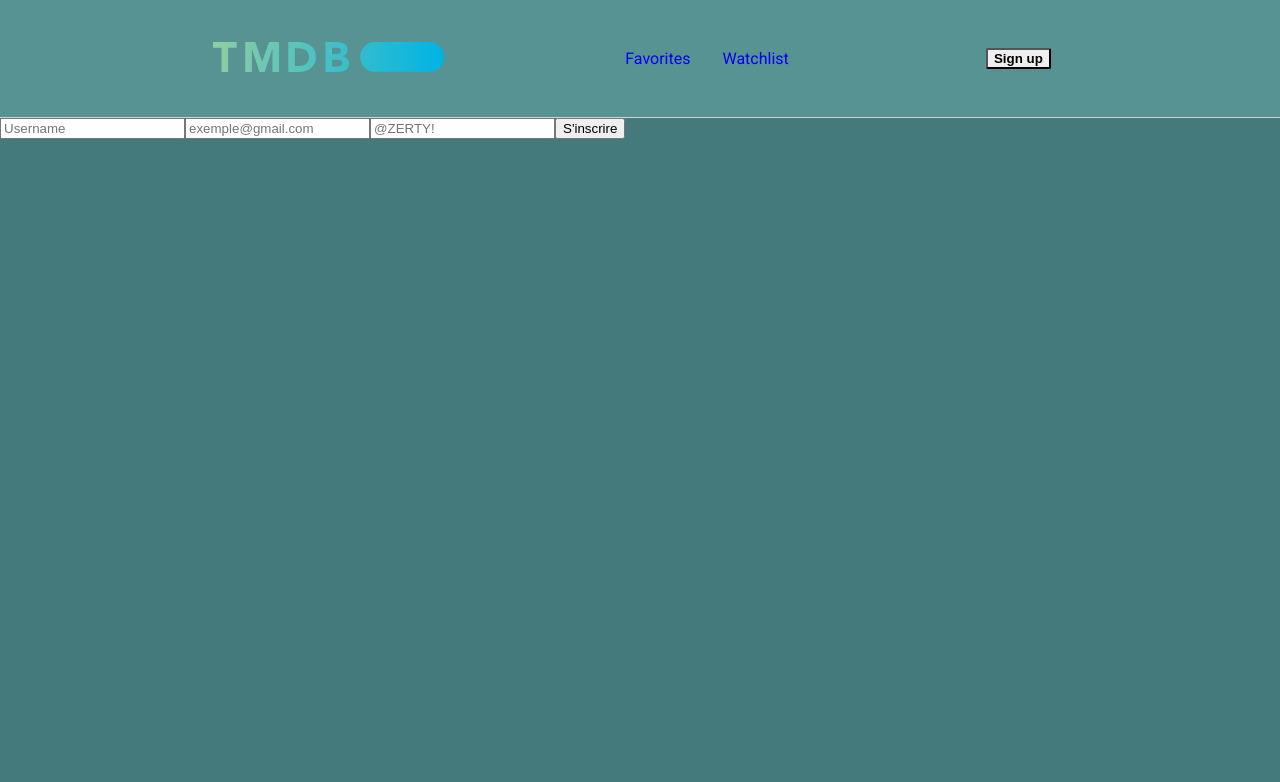
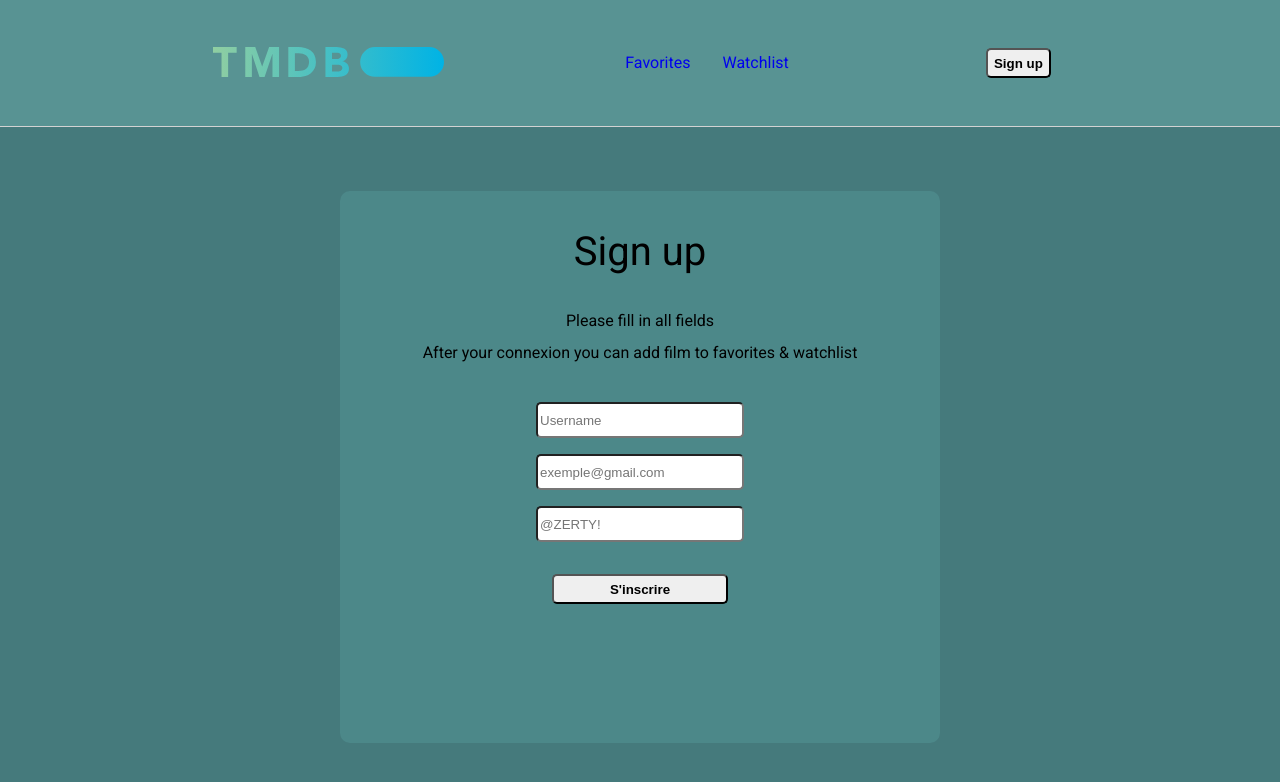
Before and after one commit to MarieMelodyF/Fleet, a React (Vite) app: page /signup/approved in a window 1280 px wide. Shown: the top 782 px of the page. Built offline with nearby package versions, Linux system fonts and the light colour scheme; no server answers.

Commit message:
supp not used, toast added, css signup

```diff
--- a/src/App.css
+++ b/src/App.css
@@ -134,6 +134,8 @@ h4 {
   margin: 1rem;
   font-weight: bold;
   cursor: pointer;
+  border-radius: 5px;
+  height: 30px;
 }
 .rated {
   padding-top: 2rem;
@@ -229,7 +231,7 @@ h4 {
   /* border: 1px solid rgb(23, 18, 18); */
 }
 .movie_details img {
-  width: 400px;
+  width: 300px;
   object-fit: cover;
   border-radius: 10px;
 }
@@ -524,7 +526,6 @@ h4 {
   display: flex;
   flex-direction: column;
   justify-content: center;
-  /* border: 1px solid rgb(23, 18, 18); */
   gap: 1rem;
   margin: 3rem;
 }
@@ -537,3 +538,45 @@ h4 {
 .all_movie_of_actor img {
   height: 200px;
 }
+
+/* -------------------- */
+/* --------SIGNUP------ */
+/* -------------------- */
+
+.form {
+  display: flex;
+  flex-direction: column;
+  align-items: center;
+  justify-content: space-evenly;
+  width: 600px;
+  border-radius: 10px;
+  margin-top: 3rem;
+  background-color: rgba(102, 185, 185, 0.215);
+}
+form {
+  display: flex;
+  flex-direction: column;
+  gap: 1rem;
+  height: 300px;
+}
+input {
+  display: flex;
+  justify-content: space-around;
+  align-items: center;
+  height: 30px;
+  width: 200px;
+  border-radius: 5px;
+}
+
+.from_title {
+  display: flex;
+  flex-direction: column;
+  align-items: center;
+}
+.container_signup {
+  display: flex;
+  justify-content: center;
+  margin: 0 auto;
+  margin: 1rem;
+  height: 600px;
+}
--- a/src/App.jsx
+++ b/src/App.jsx
@@ -5,7 +5,6 @@ import axios from "axios";
 import "./App.css";
 import Header from "./components/Header";
 import Movies from "./components/Movies";
-import GetToken from "./pages/Signup";
 import Signup from "./pages/Signup";
 import Favorites from "./pages/Favorites";
 import Home from "./pages/Home";
--- a/src/components/DetailsMovie.jsx
+++ b/src/components/DetailsMovie.jsx
@@ -4,6 +4,7 @@ import axios from "axios";
 import notfound from "../images/image-not-found.jpg";
 import avatar from "../images/avatar.jpg";
 import Loader from "./Loader";
+import toast, { Toaster } from "react-hot-toast";
 
 const DetailsMovies = ({
   movieSelected,
@@ -94,6 +95,7 @@ const DetailsMovies = ({
             },
           }
         );
+        toast.success("Added to your favorites ✅");
 
         console.log("response ADD FAV", response.data.status_message);
       } else {
@@ -123,6 +125,7 @@ const DetailsMovies = ({
             },
           }
         );
+        toast.success("Added to your watchlist ✅");
 
         console.log("response ADD Watchlist", response.data.status_message);
       } else {
@@ -141,6 +144,16 @@ const DetailsMovies = ({
     <Loader />
   ) : (
     <>
+      <Toaster
+        toastOptions={{
+          style: {
+            borderRadius: "10px",
+            border: "2px solid #050505",
+            padding: "16px",
+            backgroundColor: "##d1d1d1",
+          },
+        }}
+      />
       <div className="movie_details side_right">
         <div className="left">
           <h1>{movieSelected.title}</h1>
--- a/src/components/Movies.jsx
+++ b/src/components/Movies.jsx
@@ -114,9 +114,14 @@ const Movies = ({ accountId, loggedInUserId }) => {
                     return (
                       <div className="list" key={id}>
                         {original_title.length > 15 ? (
-                          <h4> {`${original_title.substring(0, 19)}...`}</h4>
+                          <h4 style={{ marginBottom: "5px" }}>
+                            {" "}
+                            {`${original_title.substring(0, 19)}...`}
+                          </h4>
                         ) : (
-                          <h4>{original_title}</h4>
+                          <h4 style={{ marginBottom: "5px" }}>
+                            {original_title}
+                          </h4>
                         )}
 
                         {poster_path === null ? (
--- a/src/pages/GetToken.jsx
+++ b/src/pages/GetToken.jsx
@@ -1,6 +1,7 @@
 import { useEffect, useState } from "react";
 import axios from "axios";
 import { Link } from "react-router-dom";
+import toast, { Toaster } from "react-hot-toast";
 
 const GetToken = ({ loggedInUserId, handleLogOut }) => {
   // console.log("loggedInUserId IN GETTOKEN", loggedInUserId);
@@ -33,10 +34,21 @@ const GetToken = ({ loggedInUserId, handleLogOut }) => {
   // Fonction logout pour appel de la fonction handlelogout dans app
   const handleLogOutClick = () => {
     handleLogOut();
+    toast.error("You are disconnected !");
   };
 
   return (
     <div>
+      <Toaster
+        toastOptions={{
+          style: {
+            borderRadius: "10px",
+            border: "2px solid #050505",
+            padding: "16px",
+            backgroundColor: "##d1d1d1",
+          },
+        }}
+      />
       {/* Ask the user for permission for request token*/}
       {loggedInUserId ? (
         <div className="sign">
--- a/src/pages/Signup.jsx
+++ b/src/pages/Signup.jsx
@@ -1,6 +1,7 @@
 import { useState } from "react";
 import axios from "axios";
 import { useNavigate, useLocation } from "react-router-dom";
+import toast, { Toaster } from "react-hot-toast";
 
 const Signup = ({ onSignup }) => {
   const [email, setEmail] = useState("");
@@ -23,6 +24,10 @@ const Signup = ({ onSignup }) => {
       "eyJhbGciOiJIUzI1NiJ9.eyJhdWQiOiI5MmMzYmE3NmM3OGU2ODJhNjUxZjIzMmZmNTljNDVjNSIsInN1I6IjY1NGNlM2RkZmQ0ZjgwMDBhZTJkMzk3OSIsInNjb3BlcyI6WyJhcGlfcmVhZCJdLCJ2ZXJzaW9uIjoxfQ.yfONWJVpL39pOedGYZ5Pr5ZqJhp_EBxgOe8nidjGY2Q";
     // CREATE USER/SESSION ID
     try {
+      if (username === "" || email === "" || password === "") {
+        toast.error(" Please field all files");
+        console.log("please field all files");
+      } else {
         const response = await axios.post(
           `https://api.themoviedb.org/3/authentication/session/new?api_key=${API_KEY}&request_token=${REQUEST_TOKEN}`,
           {
@@ -40,17 +45,40 @@ const Signup = ({ onSignup }) => {
 
         setUserId(newUserId);
         onSignup(newUserId);
+        toast.success("Your account is created ✨");
+        console.log("requete");
 
         if (newUserId !== undefined) {
           navigate("/movies");
         }
+      }
     } catch (error) {
+      toast.error("An error was occured. Please click on sign up again ");
       console.error(error.message);
     }
   };
 
   return (
+    <main className=" container_signup ">
+      <Toaster
+        toastOptions={{
+          style: {
+            borderRadius: "10px",
+            border: "2px solid #050505",
+            padding: "16px",
+            backgroundColor: "##d1d1d1",
+          },
+        }}
+      />
+      <div className="form">
         <div>
+          <h1 style={{ fontSize: "40px" }}>Sign up</h1>
+        </div>
+        <div className="from_title">
+          <p>Please fill in all fields </p>
+          <br />
+          <p>After your connexion you can add film to favorites & watchlist</p>
+        </div>
         <form onSubmit={handleSignup}>
           <input
             type="text"
@@ -71,9 +99,12 @@ const Signup = ({ onSignup }) => {
             onChange={(event) => setPassword(event.target.value)}
           />
 
-        <button type="submit">S'inscrire</button>
+          <button className="reset" type="submit">
+            S'inscrire
+          </button>
         </form>
       </div>
+    </main>
   );
 };
 
```
Lines whose indentation alone changed are shown as unchanged.
